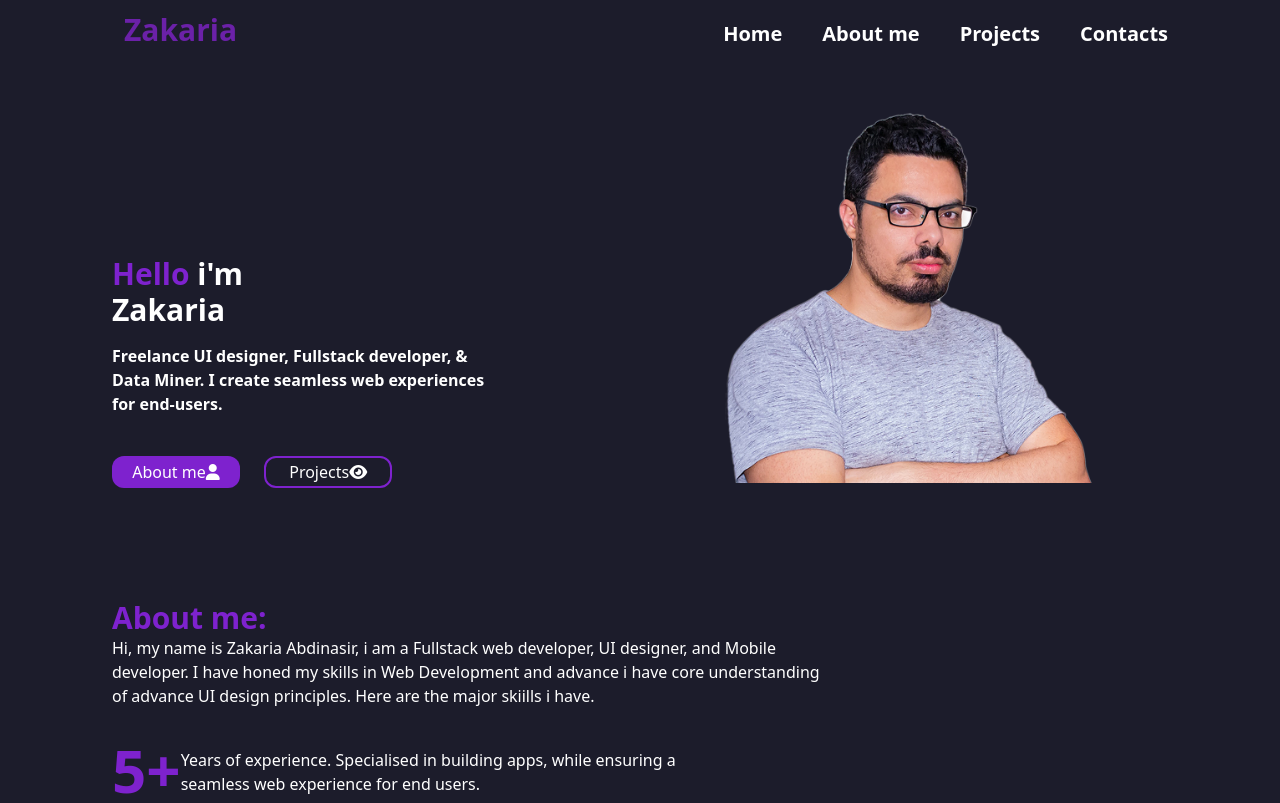
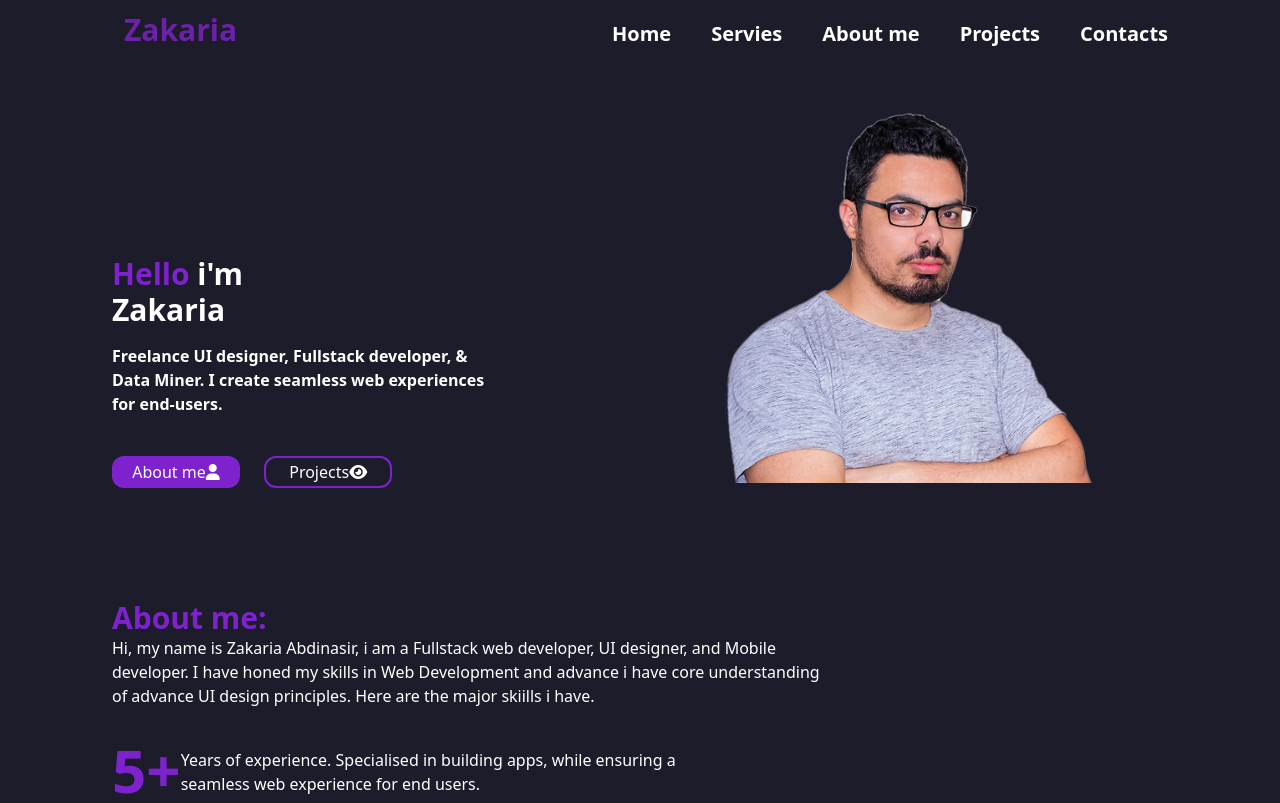
Before and after one commit to zackariah230/portfolio, a plain HTML site: page index.html in a window 1280 px wide. Shown: the top 803 px of the page. Drawn offline with nearby package versions, Linux system fonts and the light colour scheme.

Commit message:
adding new ul element

```diff
--- a/index.html
+++ b/index.html
@@ -14,6 +14,7 @@
         <div class="sm:flex hidden gap-10 pt-2 text-white">
 
             <a class="font-bold text-xl hover:text-purple-700" href="index.html">Home</a>
+            <a class="font-bold text-xl hover:text-purple-700" href="index.html">Servies</a>
             <a class="font-bold text-xl hover:text-purple-700" href="index.html">About me</a>
             <a class="font-bold text-xl hover:text-purple-700" href="index.html">Projects</a>
             <a class="font-bold text-xl hover:text-purple-700" href="index.html">Contacts</a>
```
